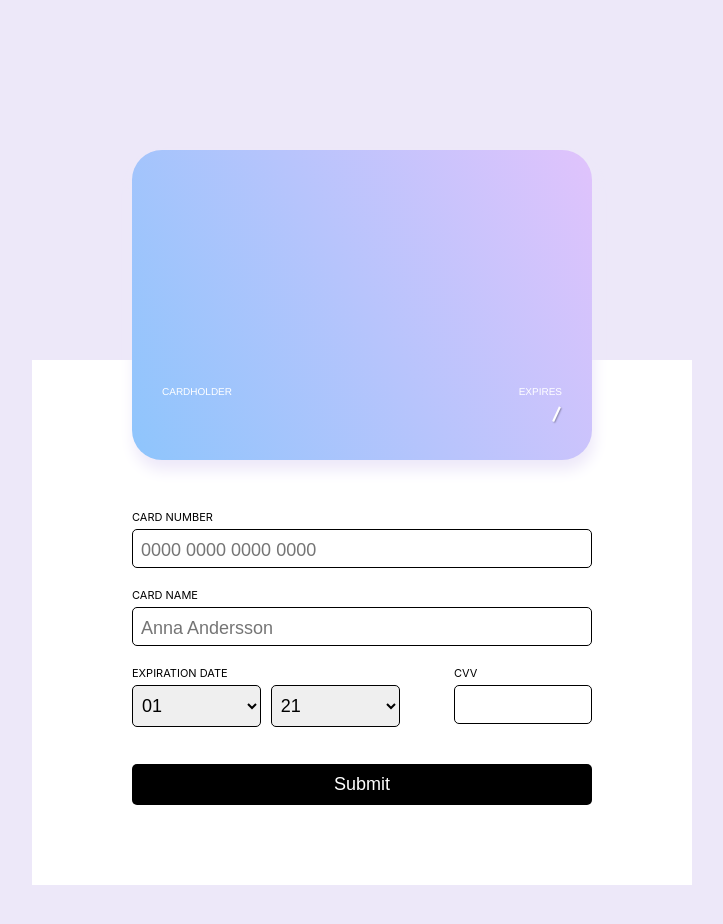
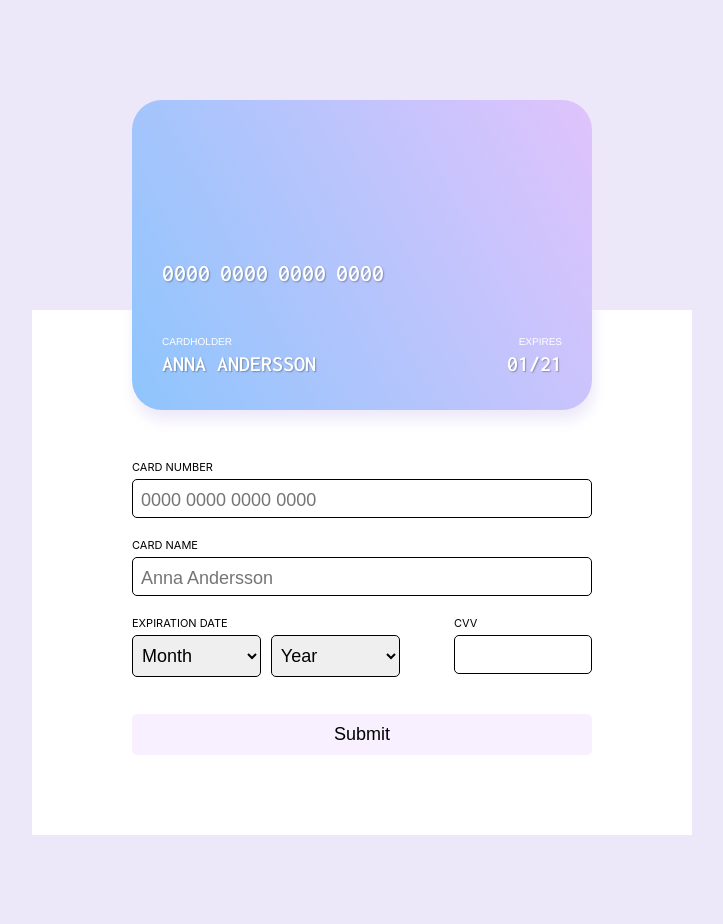
Before and after one commit to karinnordkvist/Queenslab, a React (Create React App) app: page / in a window 1280 px wide. Shown: the top 924 px of the page, without its empty margins (278-1001 px from the left). After the commit the page ends 835 px from the top, so only its background shows below. Built offline with nearby package versions, Linux system fonts and the light colour scheme.

Commit message:
Added custom validation

```diff
--- /dev/null
+++ b/src/components/assets.js
@@ -0,0 +1,17 @@
+export const months = [
+  'Month',
+  '01',
+  '02',
+  '03',
+  '04',
+  '05',
+  '06',
+  '07',
+  '08',
+  '09',
+  '10',
+  '11',
+  '12',
+];
+
+export const years = ['Year', 21, 22, 23, 24, 25];
--- a/src/components/card.js
+++ b/src/components/card.js
@@ -1,7 +1,6 @@
 import React from 'react';
 import styled from 'styled-components';
 import { useSelector } from 'react-redux';
-import { details } from '../reducers/details';
 
 export const Card = () => {
   const number = useSelector((store) => store.details.numbers);
@@ -14,6 +13,7 @@ export const Card = () => {
 
   return (
     <CardWrapper cvv={cvvStatus}>
+      {/* Card Number */}
       <Number cvv={cvvStatus}>
         <span>{formattedNumber.filter((number, index) => index < 4)}</span>
         <span style={{ marginLeft: '10px' }}>
@@ -26,19 +26,29 @@ export const Card = () => {
           {formattedNumber.filter((number, index) => index > 11 && index < 17)}
         </span>
       </Number>
+
+      {/* CVV-number */}
       <CvvWrapper cvv={cvvStatus}>
         <MiniHeader>CVV</MiniHeader>
         <p>{cvv}</p>
       </CvvWrapper>
+
       <CardInnerWrapper>
-        <MiniHeader cvv={cvvStatus}>Cardholder</MiniHeader>
-        <MiniHeader cvv={cvvStatus}>Expires</MiniHeader>
-      </CardInnerWrapper>
-      <CardInnerWrapper>
-        <NameDate cvv={cvvStatus}>{name}</NameDate>
-        <NameDate cvv={cvvStatus}>
-          {month}/{year}
-        </NameDate>
+        {/* Name */}
+        <CardInnerWrapper style={{ flexDirection: 'column' }}>
+          <MiniHeader cvv={cvvStatus}>Cardholder</MiniHeader>
+          <NameDate cvv={cvvStatus}>{name}</NameDate>
+        </CardInnerWrapper>
+
+        {/* Expiration Date */}
+        <CardInnerWrapper
+          style={{ flexDirection: 'column', alignItems: 'flex-end' }}
+        >
+          <MiniHeader cvv={cvvStatus}>Expires</MiniHeader>
+          <NameDate cvv={cvvStatus}>
+            {month}/{year}
+          </NameDate>
+        </CardInnerWrapper>
       </CardInnerWrapper>
     </CardWrapper>
   );
@@ -87,7 +97,7 @@ const CardWrapper = styled.div`
   font-weight: 600;
   font-size: 24px;
   text-transform: uppercase;
-  transform: translateY(150px)
+  transform: translateY(100px)
     ${(props) => (props.cvv ? 'rotateY(180deg)' : '')};
   z-index: 50000;
   background-color: #8ec5fc;
@@ -96,15 +106,15 @@ const CardWrapper = styled.div`
   transition: all 0.5s ease-in-out;
 
   ${CvvWrapper} {
+    opacity: ${(props) => (props.cvv ? '1' : '0')};
     display: ${(props) => (props.cvv ? 'block' : 'none')};
-    opacity: ${(props) => (props.cvv ? '1' : '0')};
   }
 `;
 
 const CardInnerWrapper = styled.div`
   width: 100%;
   display: flex;
-  align-items: center;
+  align-items: flex-start;
   justify-content: space-between;
 `;
 
--- a/src/components/form.js
+++ b/src/components/form.js
@@ -1,7 +1,9 @@
-import React, { useState } from 'react';
+import React, { useState, useEffect } from 'react';
 import styled from 'styled-components';
 import { useDispatch } from 'react-redux';
 import { details } from '../reducers/details';
+
+import { months, years } from './assets';
 
 export const Form = () => {
   const dispatch = useDispatch();
@@ -10,7 +12,23 @@ export const Form = () => {
   const [month, setMonth] = useState('');
   const [year, setYear] = useState('');
   const [cvv, setCvv] = useState('');
+  const [disabled, setDisabled] = useState(true);
 
+  // Validators
+  // - Decided to make them myself to make sure all were correct
+  useEffect(() => {
+    if (number !== '' && number.length === 16) {
+      if (name !== '' && name.length > 5) {
+        if (month !== '' && year !== '') {
+          if (cvv !== '' && cvv.length === 3) {
+            return setDisabled(false);
+          }
+        }
+      }
+    }
+  }, [number, name, cvv, month, year]);
+
+  // Form handlers --------------------------------
   const onNumberChangeHandler = (value) => {
     setNumber(value);
     return dispatch(details.actions.setNumbers(value));
@@ -41,47 +59,32 @@ export const Form = () => {
   };
 
   const handleSubmit = (event) => {
-    // event.preventDefault();
+    event.preventDefault();
     console.log('Submitted!');
   };
-
-  const months = [
-    '01',
-    '02',
-    '03',
-    '04',
-    '05',
-    '06',
-    '07',
-    '08',
-    '09',
-    '10',
-    '11',
-    '12',
-  ];
-  const years = [21, 22, 23, 24, 25];
+  // ----------------------------------------------
 
   return (
     <FormWrapper>
       <form>
-        <label>Card Number</label>
+        <label htmlFor="number">Card Number</label>
         <TextInput
+          id="number"
           type="text"
           value={number}
           onChange={(event) => onNumberChangeHandler(event.target.value)}
-          minlength="16"
-          maxlength="16"
+          maxLength="16"
           placeholder="0000 0000 0000 0000"
           number={number.length}
         />
 
-        <label>Card Name</label>
+        <label htmlFor="name">Card Name</label>
         <NameInput
+          id="name"
           type="text"
           value={name}
           onChange={(event) => onNameChangeHandler(event.target.value)}
           placeholder="Anna Andersson"
-          minLength="5"
           maxLength="28"
           name={name.length}
         />
@@ -117,8 +120,9 @@ export const Form = () => {
             </FormInnerWrapper>
           </FormInnerWrapper>
           <FormInnerWrapper style={{ flexDirection: 'column', width: '30%' }}>
-            <label>CVV</label>
+            <label htmlFor="cvv">CVV</label>
             <CvvInput
+              id="cvv"
               type="text"
               maxLength="3"
               onFocus={() => changeCvvStatus(true)}
@@ -128,7 +132,11 @@ export const Form = () => {
             />
           </FormInnerWrapper>
         </FormInnerWrapper>
-        <SubmitButton onClick={(event) => handleSubmit(event)}>
+        <SubmitButton
+          onClick={(event) => handleSubmit(event)}
+          type="submit"
+          disabled={disabled}
+        >
           Submit
         </SubmitButton>
       </form>
@@ -139,7 +147,6 @@ export const Form = () => {
 const FormWrapper = styled.div`
   display: flex;
   flex-direction: column;
-  margin: 50px 0 100px;
   background: #fff;
   padding: 150px 100px 80px;
 
@@ -202,14 +209,15 @@ const SubmitButton = styled.button`
   padding: 10px 8px;
   font-size: 18px;
   margin-top: 20px;
-  cursor: pointer;
-  background: #000;
-  color: #fff;
+  cursor: ${(props) => (props.disabled ? 'not-allowed' : 'pointer')};
+  background: ${(props) => (props.disabled ? '#F8F0FF' : '#8EC5FC')};
+  background-image: ${(props) =>
+    props.disabled ? '' : 'linear-gradient(62deg, #8EC5FC 0%, #E0C3FC 100%)'};
+  color: ${(props) => (props.disabled ? '#000' : '#fff')};
   border: none;
   border-radius: 5px;
 
   &:hover {
-    background: #e0c3fc;
-    cursor: pointer;
+    background: ${(props) => (props.disabled ? '' : '#e0c3fc')};
   }
 `;
--- a/src/reducers/details.js
+++ b/src/reducers/details.js
@@ -1,10 +1,10 @@
 import { createSlice } from '@reduxjs/toolkit';
 
 const initialState = {
-  numbers: '',
-  name: '',
-  date: ['', ''],
-  cvv: '',
+  numbers: '0000000000000000',
+  name: 'Anna Andersson',
+  date: ['01', '21'],
+  cvv: '000',
   cvvDisplay: false,
 };
 
```
